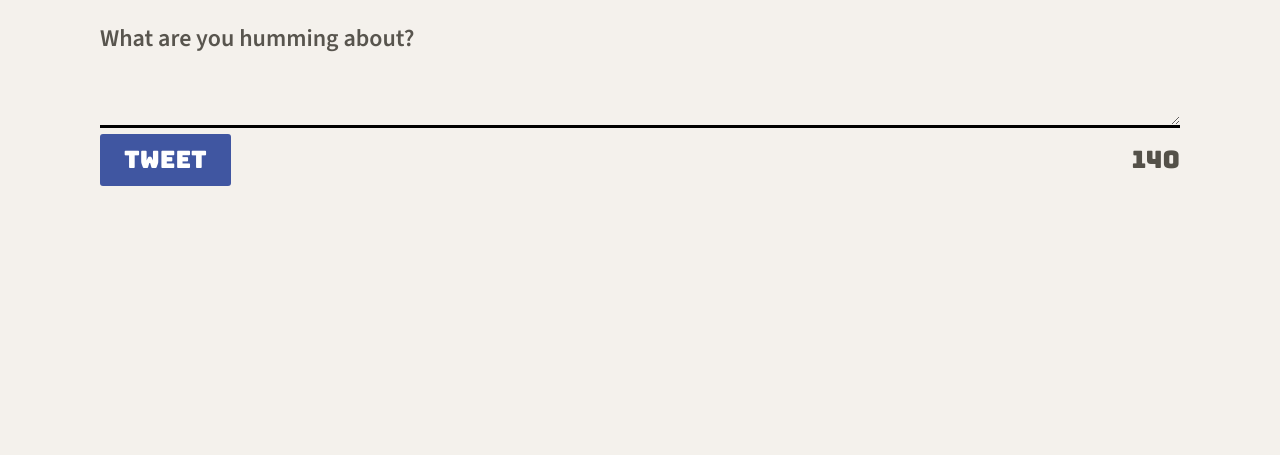
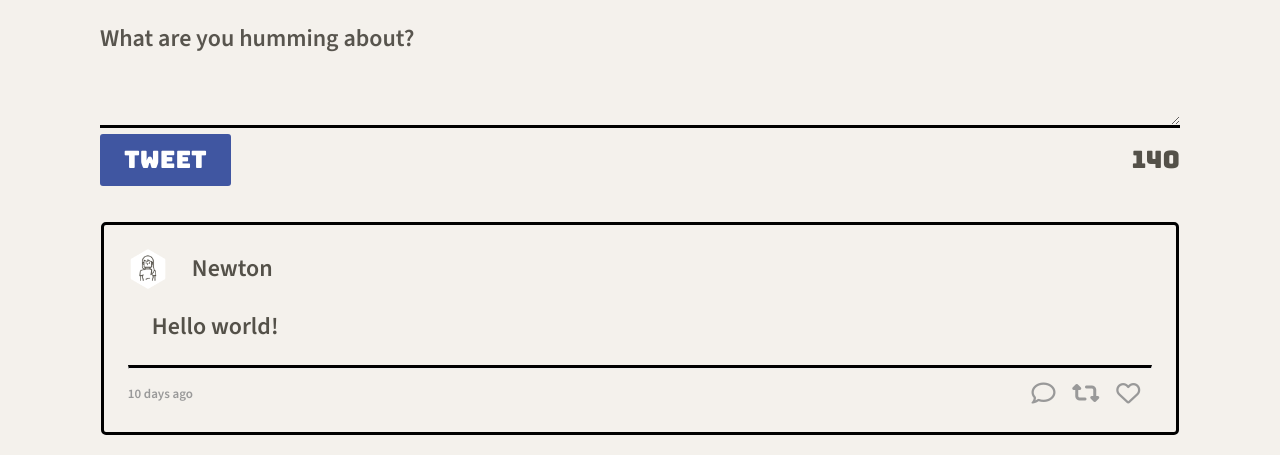
Before and after one commit to RonnieGuo/tweeterNew, a website: page public/index.html in a window 1280 px wide. Shown: the part 532-987 px from the top of the page. Before the commit the page ends 800 px from the top, so only its background shows below. Drawn offline with nearby package versions, Linux system fonts and the light colour scheme.

Commit message:
Creating the tweets

```diff
--- a/public/index.html
+++ b/public/index.html
@@ -20,6 +20,7 @@
     <link rel="stylesheet" href="/styles/nav.css" type="text/css" />
     <link rel="stylesheet" href="/styles/header.css" type="text/css" />
     <link rel="stylesheet" href="/styles/new-tweet.css" type="text/css" />
+    <link rel="stylesheet" href="/styles/tweet.css" type="text/css" />
 
     <!-- External JS -->
     <script src="https://ajax.googleapis.com/ajax/libs/jquery/3.4.1/jquery.min.js"></script>
@@ -54,7 +55,7 @@
 
       <section class="new-tweet">
         <h2>Compose Tweet</h2>
-        <form>
+        <form action="/tweets" method="POST">
           <label for="tweet-text">What are you humming about?</label>
           <textarea name="text" id="tweet-text"></textarea>
           <div>
@@ -64,9 +65,26 @@
         </form>
       </section>
 
+      <section id="tweet-container">
+        <article class="tweet">
+          <div class="user">
+            <img class="avatar" src="/images/profile-hex.png" alt="User Avatar">
+            <span class="user-name">Newton</span>
+          </div>
+          <div class="tweet-content">
+            <p>Hello world!</p>
+          </div>
+          <hr class="solid">
+          <footer>
+            <span class="timestamp">10 days ago</span>
+            <div class="actions">
+              <i class="far fa-comment"></i>
+              <i class="fas fa-retweet"></i>
+              <i class="far fa-heart"></i>
+            </div>
+          </footer>
+        </article>
 
-
-      <section id="tweet-container">
 
       </section>
     </main>
--- a/public/styles/layout.css
+++ b/public/styles/layout.css
@@ -29,4 +29,7 @@ body {
   width: 90%;
   margin: 0 auto;
   background-color: #f4f1ec;
+  display: flex;
+  flex-direction: column;
+
 }
--- a/public/styles/new-tweet.css
+++ b/public/styles/new-tweet.css
@@ -2,6 +2,7 @@
   padding: 1.5em;
   margin-top: 20px;
   border-radius: 5px;
+  width: 100%;
 }
 
 
--- /dev/null
+++ b/public/styles/tweet.css
@@ -0,0 +1,55 @@
+.tweet {
+  width: 93.6%;
+  margin: 0 auto;
+  border: 3px solid #000000;
+  border-radius: 5px;
+  margin-bottom: 20px;
+  padding: 1em;
+}
+
+.tweet .user {
+  display: flex;
+  align-items: center;
+}
+
+.tweet .user .avatar {
+  width: 40px;
+  height: 40px;
+  border-radius: 50%;
+  margin-right: 1em;
+}
+
+
+.tweet .tweet-content {
+  margin: 1em;
+}
+
+hr.solid {
+  border-top: 3px solid #000000;
+}
+
+.tweet footer {
+  display: flex;
+  justify-content: space-between;
+  align-items: center;
+}
+
+.tweet footer .timestamp {
+  color: #999999;
+  font-size: small;
+}
+
+.tweet footer .actions i {
+  margin-right: 0.5em;
+  color: #999999;
+  cursor: pointer;
+}
+
+/* Hover State */
+.tweet:hover {
+  box-shadow: 0 0 5px rgba(0, 0, 0, 0.2);
+}
+
+.tweet:hover footer .actions i {
+  color: #4056A1;
+}
--- a/server/data-files/initial-tweets.json
+++ b/server/data-files/initial-tweets.json
@@ -8,7 +8,7 @@
     "content": {
       "text": "If I have seen further it is by standing on the shoulders of giants"
     },
-    "created_at": 1689274273754
+    "created_at": 1689276316666
   },
   {
     "user": {
@@ -19,6 +19,6 @@
     "content": {
       "text": "Je pense , donc je suis"
     },
-    "created_at": 1689360673754
+    "created_at": 1689362716666
   }
 ]
```
